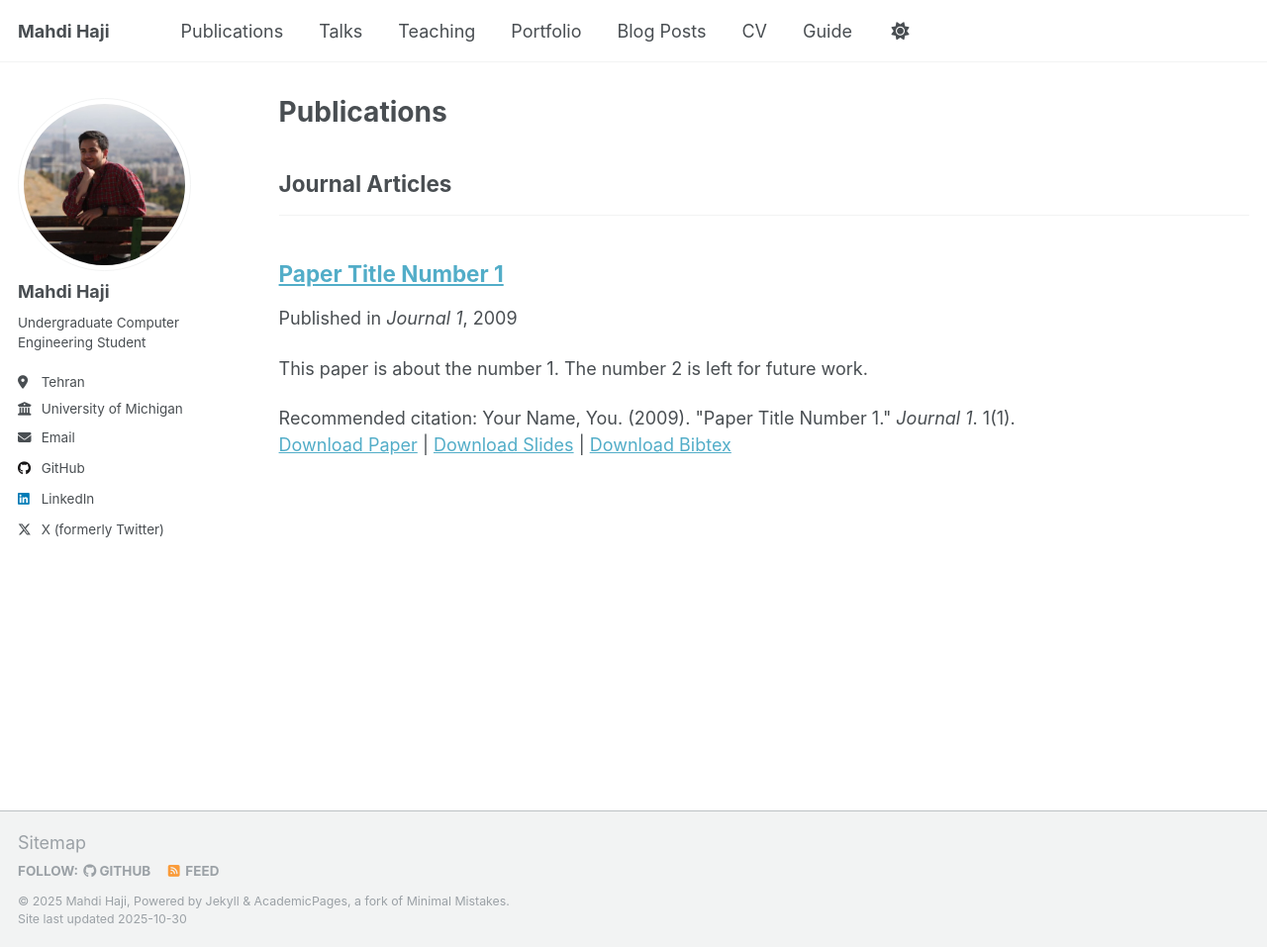
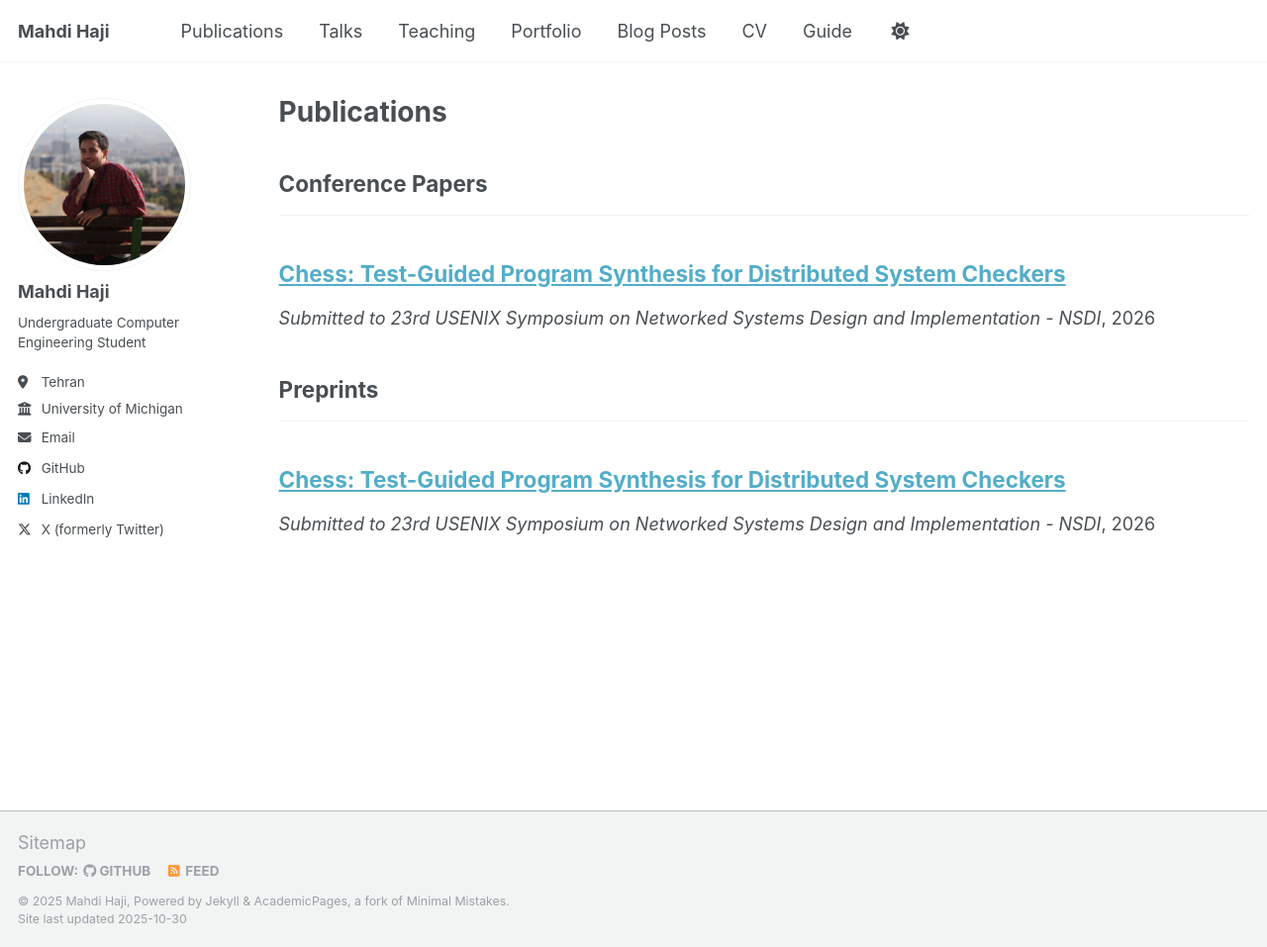
Before and after one commit to matahho/matahho.github.io, a Jekyll site: the page built from _pages/publications.html, in a window 1280 px wide and 957 px high. Shown: the whole window at 99% size. Built offline with Jekyll 4.4.1, drawn with Linux system fonts in a browser that asks for light colours.

Commit message:
publication

```diff
--- a/_config.yml
+++ b/_config.yml
@@ -84,8 +84,8 @@ publication_category:
     title: 'Journal Articles'
   conferences:
     title: 'Conference Papers'
-  preprint:
-    title: 'Preprint'
+  preprints:
+    title: 'Preprints'
 
 # Site Settings
 teaser                   :  # filename of teaser fallback teaser image placed in /images/, .e.g. "500x300.png"
--- a/_includes/archive-single.html
+++ b/_includes/archive-single.html
@@ -41,7 +41,7 @@
         {% if post.collection == 'teaching' %}
           <p> {{ post.type }}, <i>{{ post.venue }}</i>, {{ post.date | default: "1900-01-01" | date: "%Y" }} </p>
         {% elsif post.collection == 'publications' %}
-          <p>Published in <i>{{ post.venue }}</i>, {{ post.date | default: "1900-01-01" | date: "%Y" }} </p>
+          <p><i>{{ post.venue }}</i>, {{ post.date | default: "1900-01-01" | date: "%Y" }} </p>
         {% elsif post.date %}
          <p class="page__date"><strong><i class="fa fa-fw fa-calendar" aria-hidden="true"></i> {{ site.data.ui-text[site.locale].date_label | default: "Published:" }}</strong> <time datetime="{{ post.date | default: "1900-01-01" | date_to_xmlschema }}">{{ post.date | default: "1900-01-01" | date: "%B %d, %Y" }}</time></p>
         {% endif %}
--- a/_publications/2009-10-01-paper-title-number-1.md
+++ /dev/null
@@ -1,14 +0,0 @@
----
-title: "Paper Title Number 1"
-collection: publications
-category: manuscripts
-permalink: /publication/2009-10-01-paper-title-number-1
-excerpt: 'This paper is about the number 1. The number 2 is left for future work.'
-date: 2009-10-01
-venue: 'Journal 1'
-slidesurl: 'http://academicpages.github.io/files/slides1.pdf'
-paperurl: 'http://academicpages.github.io/files/paper1.pdf'
-bibtexurl: 'http://academicpages.github.io/files/bibtex1.bib'
-citation: 'Your Name, You. (2009). &quot;Paper Title Number 1.&quot; <i>Journal 1</i>. 1(1).'
----
-The contents above will be part of a list of publications, if the user clicks the link for the publication than the contents of section will be rendered as a full page, allowing you to provide more information about the paper for the reader. When publications are displayed as a single page, the contents of the above "citation" field will automatically be included below this section in a smaller font.
--- /dev/null
+++ b/_publications/Chess_Test-Guided-Program-Synthesis-for-Distributed-System-Checkers.md
@@ -0,0 +1,13 @@
+---
+title: "Chess: Test-Guided Program Synthesis for Distributed System Checkers"
+collection: publications
+category: conferences
+permalink: /publication/Chess_Test-Guided-Program-Synthesis-for-Distributed-System-Checkers
+# excerpt: 'This paper is about the number 1. The number 2 is left for future work.'
+date: 2026-01-01
+venue: 'Submitted to 23rd USENIX Symposium on Networked Systems Design and Implementation - NSDI'
+# slidesurl: 'http://academicpages.github.io/files/slides1.pdf'
+# paperurl: 'http://academicpages.github.io/files/paper1.pdf'
+# bibtexurl: 'http://academicpages.github.io/files/bibtex1.bib'
+# citation: 'Your Name, You. (2009). &quot;Paper Title Number 1.&quot; <i>Journal 1</i>. 1(1).'
+---
```
Also changed, not shown: _publications/Argos_FL-for-CAVs.md (added, +13 -0 lines).
